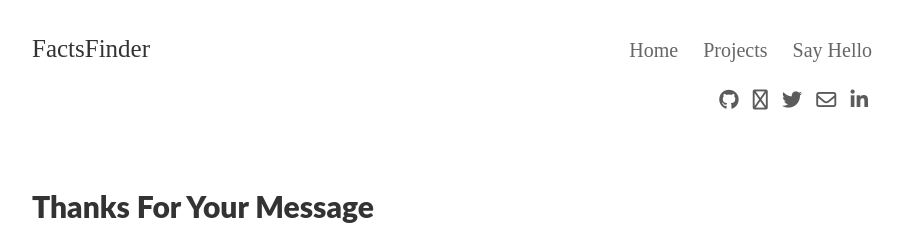
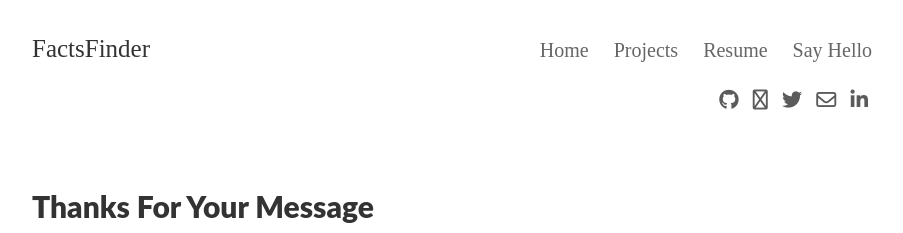
Before and after one commit to factsfinder/blog, a Jekyll site: the page built from thanks.md, in a window 1280 px wide. Shown: the top 233 px of the page, without its empty margins (188-1091 px from the left). Built offline with Jekyll 4.4.1, drawn with Linux system fonts in a browser that asks for light colours; nearby versions of some CDN libraries; some web fonts are replaced.

Commit message:
Added Resume Navigation link

```diff
--- a/_includes/navigation.html
+++ b/_includes/navigation.html
@@ -1,5 +1,6 @@
 <a href="https://factsfinder.me">Home</a>
 <a href="https://factsfinder.me/projects.html">Projects</a>
+<a href="https://drive.google.com/file/d/0B-EUZmMiISlzaFY0dTJnN2FjVkk/view?usp=sharing">Resume</a>
 {% for page in site.pages %}
     {% if page.tags contains "contact" %}
         <a href="{{ page.url | prepend: site.baseurl }}">{{ page.title }}</a>
```
